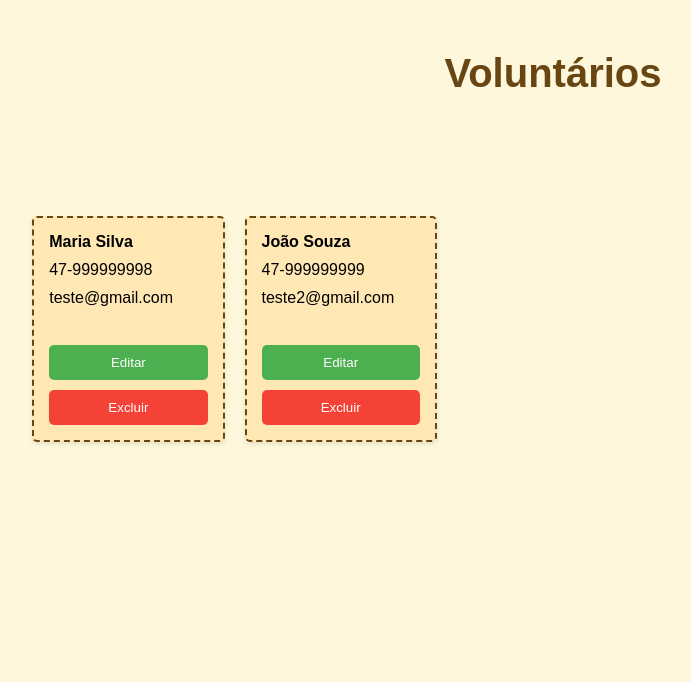
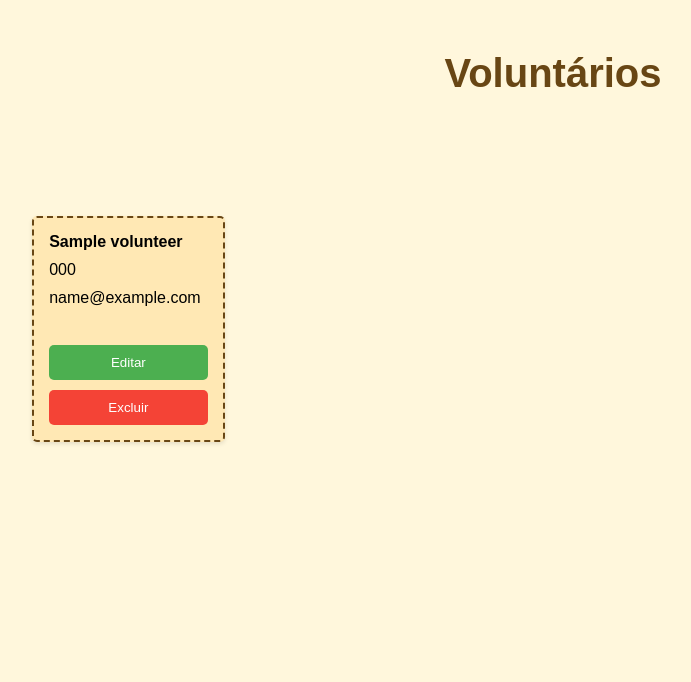
Before and after one commit to GabrielWendorff/projectPAC, a Flask app: page /volunteers in a window 1280 px wide. Shown: the top 682 px of the page, without its empty margins (87-778 px from the left). Run offline with Flask 3, Linux system fonts and the light colour scheme; tables that the repository leaves empty hold one stand-in row (values such as "Sample post").

Commit message:
Insert Volunteer

```diff
--- a/app/routes.py
+++ b/app/routes.py
@@ -54,3 +54,36 @@ def add_volunteer():
     except Exception as e:
         db.session.rollback()
         return jsonify({'success': False, 'message': str(e)}), 500
+
+@app.route('/get_volunteers', methods=['GET'])
+def get_volunteers():
+    volunteers = Volunteer.query.all()
+    volunteers_list = [{
+        'id': volunteer.id,
+        'name': volunteer.name,
+        'phone': volunteer.phone,
+        'email': volunteer.email
+    } for volunteer in volunteers]
+    return jsonify(volunteers_list)
+
+@app.route('/delete_volunteer/<int:id>', methods=['DELETE'])
+def delete_volunteer(id):
+    volunteer = Volunteer.query.get_or_404(id)
+    db.session.delete(volunteer)
+    db.session.commit()
+    return jsonify({'message': 'Volunteer deleted successfully!'}), 200
+
+@app.route('/edit_volunteer/<int:id>', methods=['PUT'])
+def edit_volunteer(id):
+    data = request.json
+    name = data.get('name')
+    phone = data.get('phone')
+    email = data.get('email')
+
+    volunteer = Volunteer.query.get_or_404(id)
+    volunteer.name = name
+    volunteer.phone = phone
+    volunteer.email = email
+    db.session.commit()
+
+    return jsonify({'message': 'Volunteer updated successfully!'}), 200
--- a/app/templates/volunteersview.html
+++ b/app/templates/volunteersview.html
@@ -15,31 +15,11 @@
                 <h3 class="section-subtitle">Voluntários</h3>
             </div>
             <div id="volunteers-content">
-                <!-- Exemplo de voluntário -->
-                <div class="volunteer-card">
-                    <div class="volunteer-info">
-                        <h4 contenteditable="false">Maria Silva</h4>
-                        <p contenteditable="false">47-999999998</p>
-                        <p contenteditable="false">teste@gmail.com</p>
-                        <br>
-                        <button class="btn-edit" onclick="editVolunteer(this)">Editar</button>
-                        <button class="btn-delete" onclick="deleteVolunteer(this)">Excluir</button>
-                    </div>
-                </div>
-                <div class="volunteer-card">
-                    <div class="volunteer-info">
-                        <h4 contenteditable="false">João Souza</h4>
-                        <p contenteditable="false">47-999999999</p>
-                        <p contenteditable="false">teste2@gmail.com</p>
-                        <br>
-                        <button class="btn-edit" onclick="editVolunteer(this)">Editar</button>
-                        <button class="btn-delete" onclick="deleteVolunteer(this)">Excluir</button>
-                    </div>
-                </div>
+                <!-- Cards dos voluntários serão adicionados aqui -->
             </div>
             <div class="btn-container">
                 <button class="btn-add" onclick="openModal()">Adicionar</button>
-                <button class="btn-refresh" onclick="refreshPage()">Atualizar</button>
+                <button class="btn-refresh" onclick="loadVolunteers()">Atualizar</button>
             </div>
         </section>
     </main>
@@ -60,18 +40,69 @@
     <script src="https://unpkg.com/scrollreveal"></script>
     <script src="{{ url_for('static', filename='src/javascript/script.js') }}"></script>
     <script>
+        document.addEventListener('DOMContentLoaded', function() {
+            loadVolunteers();
+        });
+
+        function loadVolunteers() {
+            fetch('/get_volunteers')
+                .then(response => response.json())
+                .then(data => {
+                    const volunteersContent = document.getElementById('volunteers-content');
+                    volunteersContent.innerHTML = '';
+
+                    data.forEach(volunteer => {
+                        const volunteerCard = document.createElement('div');
+                        volunteerCard.classList.add('volunteer-card');
+                        volunteerCard.innerHTML = `
+                            <div class="volunteer-info" data-id="${volunteer.id}" data-editing="false">
+                                <h4 contenteditable="false">${volunteer.name}</h4>
+                                <p contenteditable="false">${volunteer.phone}</p>
+                                <p contenteditable="false">${volunteer.email}</p>
+                                <br>
+                                <button class="btn-edit" onclick="editVolunteer(this)">Editar</button>
+                                <button class="btn-delete" onclick="deleteVolunteer(this)">Excluir</button>
+                            </div>
+                        `;
+                        volunteersContent.appendChild(volunteerCard);
+                    });
+                })
+                .catch(error => console.error('Erro ao carregar voluntários:', error));
+        }
+
         function editVolunteer(button) {
-            // Alterna o modo de edição
             const volunteerCard = button.parentElement;
             const isEditing = volunteerCard.getAttribute("data-editing") === "true";
 
             if (isEditing) {
-                // Salva as alterações
+                const id = volunteerCard.getAttribute("data-id");
+                const name = volunteerCard.querySelector('h4').innerText;
+                const phone = volunteerCard.querySelector('p:nth-of-type(1)').innerText;
+                const email = volunteerCard.querySelector('p:nth-of-type(2)').innerText;
+
+                fetch(`/edit_volunteer/${id}`, {
+                    method: 'PUT',
+                    headers: {
+                        'Content-Type': 'application/json'
+                    },
+                    body: JSON.stringify({
+                        name: name,
+                        phone: phone,
+                        email: email
+                    })
+                })
+                .then(response => response.json())
+                .then(data => {
+                    if (data.message === 'Volunteer updated successfully!') {
                         volunteerCard.querySelectorAll('[contenteditable]').forEach(el => el.setAttribute('contenteditable', 'false'));
                         button.innerText = "Editar";
                         volunteerCard.setAttribute("data-editing", "false");
                     } else {
-                // Habilita a edição
+                        alert("Erro ao atualizar voluntário.");
+                    }
+                })
+                .catch(error => console.error('Erro ao atualizar voluntário:', error));
+            } else {
                 volunteerCard.querySelectorAll('[contenteditable]').forEach(el => el.setAttribute('contenteditable', 'true'));
                 button.innerText = "Salvar";
                 volunteerCard.setAttribute("data-editing", "true");
@@ -79,10 +110,22 @@
         }
 
         function deleteVolunteer(button) {
-            // Lógica para excluir voluntário
             if (confirm("Tem certeza que deseja excluir este voluntário?")) {
-                const volunteerCard = button.parentElement.parentElement;
+                const volunteerCard = button.parentElement;
+                const id = volunteerCard.getAttribute("data-id");
+
+                fetch(`/delete_volunteer/${id}`, {
+                    method: 'DELETE'
+                })
+                .then(response => response.json())
+                .then(data => {
+                    if (data.message === 'Volunteer deleted successfully!') {
                         volunteerCard.remove();
+                    } else {
+                        alert("Erro ao excluir voluntário.");
+                    }
+                })
+                .catch(error => console.error('Erro ao excluir voluntário:', error));
             }
         }
 
@@ -100,36 +143,35 @@
             const email = document.getElementById("volunteerEmail").value;
 
             if (name && phone && email) {
-                const volunteersContent = document.getElementById('volunteers-content');
-                const newVolunteerCard = document.createElement('div');
-                newVolunteerCard.classList.add('volunteer-card');
-                newVolunteerCard.innerHTML = `
-                    <div class="volunteer-info" data-editing="false">
-                        <h4 contenteditable="false">${name}</h4>
-                        <p contenteditable="false">${phone}</p>
-                        <p contenteditable="false">${email}</p>
-                        <br>
-                        <button class="btn-edit" onclick="editVolunteer(this)">Editar</button>
-                        <button class="btn-delete" onclick="deleteVolunteer(this)">Excluir</button>
-                    </div>
-                `;
-                volunteersContent.insertBefore(newVolunteerCard, volunteersContent.querySelector('.btn-add'));
-
-                // Limpa os campos e fecha o modal
+                fetch('/add_volunteer', {
+                    method: 'POST',
+                    headers: {
+                        'Content-Type': 'application/json'
+                    },
+                    body: JSON.stringify({
+                        name: name,
+                        phone: phone,
+                        email: email
+                    })
+                })
+                .then(response => response.json())
+                .then(data => {
+                    if (data.message === 'Volunteer added successfully!') {
+                        loadVolunteers();
                         document.getElementById("volunteerName").value = "";
                         document.getElementById("volunteerPhone").value = "";
                         document.getElementById("volunteerEmail").value = "";
                         closeModal();
                     } else {
+                        alert("Erro ao adicionar voluntário.");
+                    }
+                })
+                .catch(error => console.error('Erro ao adicionar voluntário:', error));
+            } else {
                 alert("Todos os campos são obrigatórios para adicionar um voluntário.");
             }
         }
 
-        function refreshPage() {
-            location.reload();
-        }
-
-        // Fechar o modal quando o usuário clicar fora dele
         window.onclick = function(event) {
             const modal = document.getElementById("addVolunteerModal");
             if (event.target == modal) {
```
Lines whose indentation alone changed are shown as unchanged.
